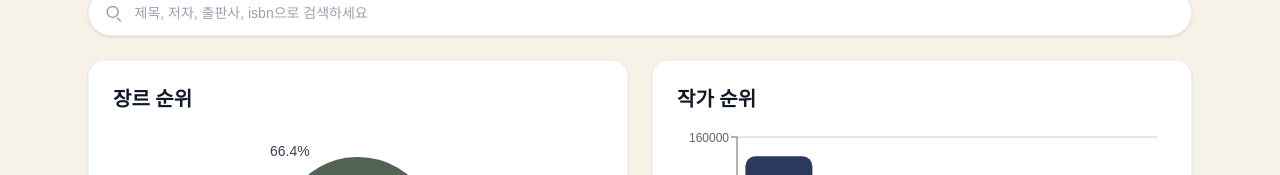
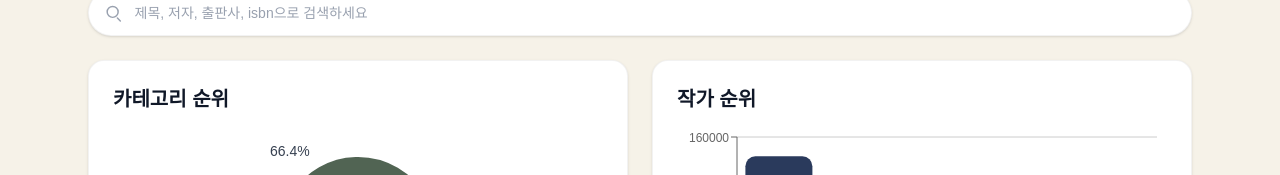
Before and after one commit to leejihye0n/bookpulse-dashboard, a Next.js app: page /dashboard in a window 1280 px wide. Shown: the part 107-282 px from the top of the page. Built offline with nearby package versions, Linux system fonts and the light colour scheme.

Commit message:
refactor: 카테고리 차트 제목 변경

```diff
--- a/components/dashboard/ChartsSection.tsx
+++ b/components/dashboard/ChartsSection.tsx
@@ -130,7 +130,7 @@ function ChartsSection({ books }: { books: Book[] }) {
 
     return (
         <section className="mt-6 grid grid-cols-1 lg:grid-cols-2 gap-6">
-            <ChartCard title="장르 순위">
+            <ChartCard title="카테고리 순위">
                 <ResponsiveContainer width="100%" height="100%">
                 <PieChart>
                     <Pie
```
